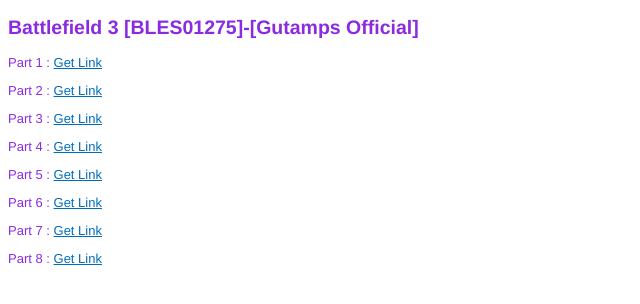
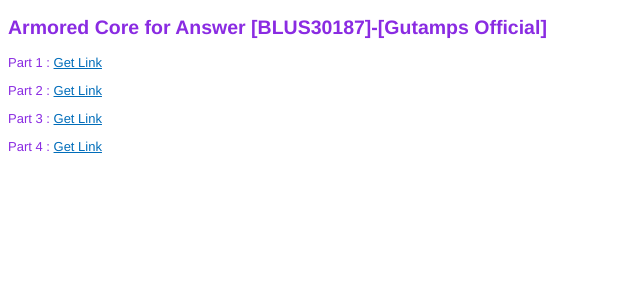
Before and after one commit to gutampsid/acfagomf.github.io, a plain HTML site: page index.html in a window 1280 px wide. Shown: the whole page, without its empty margins (0-640 px from the left). Drawn offline with Linux system fonts and the light colour scheme.

Commit message:
Update index.html

```diff
--- a/index.html
+++ b/index.html
@@ -1,23 +1,19 @@
 <!DOCTYPE html PUBLIC "-//W3C//DTD XHTML 1.0 Transitional//EN" "http://www.w3.org/TR/xhtml1/DTD/xhtml1-transitional.dtd">
 <html xmlns="http://www.w3.org/1999/xhtml">
 <head>
-    <title>Battlefield 3 [BLES01275]-[Gutamps Official]</title>
+    <title>Armored Core for Answer [BLUS30187]-[Gutamps Official]</title>
     <style type="text/css">
         body, table { font-family: Helvetica, Arial, sans-serif; font-size: 13px; }
         a { color: #006DBA; }
     </style>
 </head>
 <body>
-<h2>Battlefield 3 [BLES01275]-[Gutamps Official]</h2>
+<h2>Armored Core for Answer [BLUS30187]-[Gutamps Official]</h2>
     <style> body { color: blueviolet };
     </style>
-<p>Part 1 : <a href="https://mega.nz/file/Z5gRmYoC#TIUGnED6ZPJ-Co26teeDOUTY0FiOrvumCuJ9Z4Bn1SQ" target="_blank" rel="noopener">Get Link</a></p>
-<p>Part 2 : <a href="https://mega.nz/file/0xoRGbAb#M8jUz4FSC94d1qHaUqWDYXyfZYmpdsxQlITwFdCb_rk" target="_blank" rel="noopener">Get Link</a></p>
-<p>Part 3 : <a href="https://mega.nz/file/4gRWTbBK#aXaQiMCJIZYacQP1OC9P7XxuxGICH5BWZCdSWjKVlac" target="_blank" rel="noopener">Get Link</a></p>
-<p>Part 4 : <a href="https://mega.nz/file/c5QTlKoK#-OmX2PS_ryN9HvLtIa9XaxpOYYgT_-XZtEqYa9djjjg" target="_blank" rel="noopener">Get Link</a></p>
-<p>Part 5 : <a href="https://mega.nz/file/h9wQiTob#-2Ylls0RDu1BV0FDXrMgrawGC39cPSlaaDesU4w4JA0" target="_blank" rel="noopener">Get Link</a></p>
-<p>Part 6 : <a href="https://mega.nz/file/V1QGECaI#U2KRLZFC9bVZGxDetIXGyl3Bn07yddK-JACaeIHnNWc" target="_blank" rel="noopener">Get Link</a></p>
-<p>Part 7 : <a href="https://mega.nz/file/x0Z0ECgR#w0BJAte6y1-6VC0P7xugLuk_Ws2hdOWgxlVA9oAYjTI" target="_blank" rel="noopener">Get Link</a></p>
-<p>Part 8 : <a href="https://mega.nz/file/FENwFSDT#-PczuuPCXKPWZhJoyEdQ50JSmLPGrUKxmmRQB_sISgU" target="_blank" rel="noopener">Get Link</a></p>
+<p>Part 1 : <a href="https://www.mediafire.com/file/u6b5v7q8hbiub1z/Armored_Core_for_Answer_%255BBLUS30187%255D-%255BGO%255D_Part1.pkg/file" target="_blank" rel="noopener">Get Link</a></p>
+<p>Part 2 : <a href="https://www.mediafire.com/file/88t8eb6em2cb8xd/Armored_Core_for_Answer_%255BBLUS30187%255D-%255BGO%255D_Part2.pkg/file" target="_blank" rel="noopener">Get Link</a></p>
+<p>Part 3 : <a href="https://www.mediafire.com/file/j0josu56ef7m6ia/Armored_Core_for_Answer_%255BBLUS30187%255D-%255BGO%255D_Part3.pkg/file" target="_blank" rel="noopener">Get Link</a></p>
+<p>Part 4 : <a href="https://www.mediafire.com/file/2vmgrfyzkreghmu/Armored_Core_for_Answer_%255BBLUS30187%255D-%255BGO%255D_Part4.pkg/file" target="_blank" rel="noopener">Get Link</a></p>
 </body>
 </html>
```
